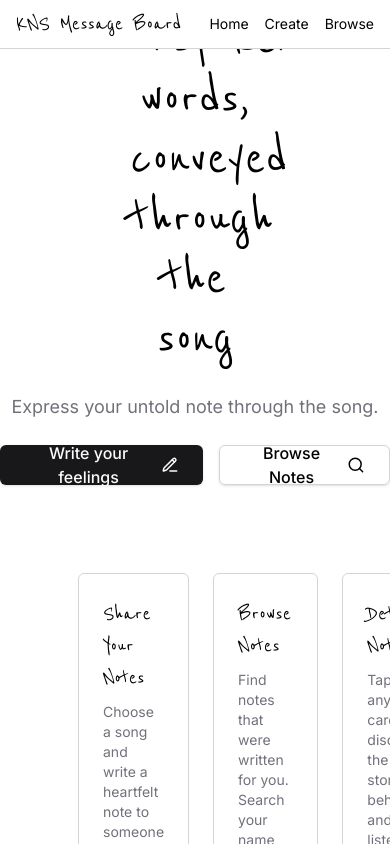
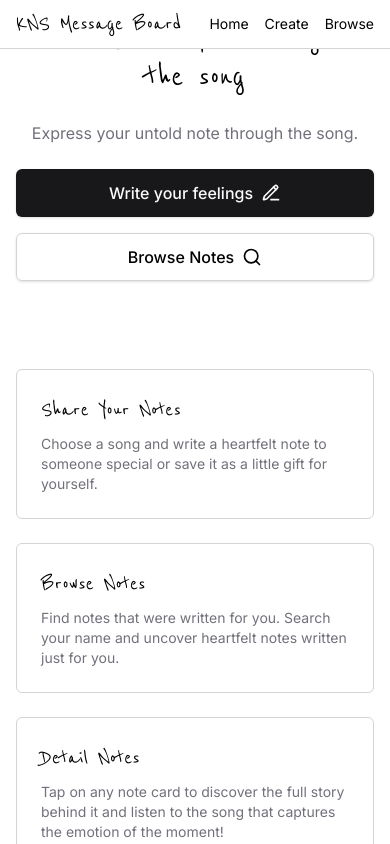
Before and after one commit to raymayo/message-board, a React (Vite) app: page / in a window 390 px wide. Built offline with nearby package versions, Linux system fonts and the light colour scheme.

Commit message:
refactor: enhance layout and styling in Home component for better responsiveness

```diff
--- a/src/Components/Home.jsx
+++ b/src/Components/Home.jsx
@@ -2,34 +2,58 @@ import React from 'react';
 import { Link } from 'react-router-dom';
 import { PencilLine, Search } from 'lucide-react';
 
-
 const Home = () => {
-	return (
-		<div className='flex flex-col justify-center items-center w-full h-full gap-6'>
-			<h1 className='handwritten text-6xl w-1/3'>a collection of unspoken words, conveyed through the song</h1>
-			<p className='text-zinc-500 text-lg'>Express your untold note through the song.</p>
-            <div className='flex gap-4'>
-			<Link to="/create" className="bg-zinc-900 text-zinc-50 px-6 h-10 cursor-pointer font-medium rounded-md shadow-sm flex items-center gap-2">
-                Write your feelings <PencilLine size={20}/>
+    return (
+        <div className="flex flex-col justify-center items-center w-full min-h-screen px-4 text-center gap-6">
+            <h1 className="handwritten text-4xl md:text-6xl max-w-[90%] md:max-w-3xl">
+                a collection of unspoken words, conveyed through the song
+            </h1>
+            <p className="text-zinc-500 text-base md:text-lg">
+                Express your untold note through the song.
+            </p>
+            <div className="flex flex-col md:flex-row gap-4 w-full max-w-md md:max-w-none justify-center items-center">
+                <Link
+                    to="/create"
+                    className="bg-zinc-900 text-zinc-50 px-6 h-12 cursor-pointer font-medium rounded-md shadow-sm flex items-center justify-center gap-2 w-full md:w-auto"
+                >
+                    Write your feelings <PencilLine size={20} />
                 </Link>
-			<Link to='/browse' className='border border-zinc-300 px-6 h-10 cursor-pointer font-medium rounded-md shadow-sm flex items-center gap-2'>Browse Notes <Search size={20}/></Link>
+                <Link
+                    to="/browse"
+                    className="border border-zinc-300 px-6 h-12 cursor-pointer font-medium rounded-md shadow-sm flex items-center justify-center gap-2 w-full md:w-auto"
+                >
+                    Browse Notes <Search size={20} />
+                </Link>
             </div>
-			<div className='flex gap-6 w-3/5 mt-16'>
-                <div className='flex flex-col gap-2 border border-zinc-300 bg-white rounded-md p-6 text-left w-full hover:border-zinc-400 hover:shadow-xl hover:scale-101 transition-all duration-300'>
-                    <h1 className='handwritten text-2xl'>Share Your Notes</h1>
-                    <p className='text-sm text-zinc-500'>Choose a song and write a heartfelt note to someone special or save it as a little gift for yourself.</p>
-                </div>
-                <div className='flex flex-col gap-2 border border-zinc-300 bg-white rounded-md p-6 text-left w-full hover:border-zinc-400 hover:shadow-xl hover:scale-101 transition-all duration-300'>
-                    <h1 className='handwritten text-2xl'>Browse Notes</h1>
-                    <p className='text-sm text-zinc-500'>Find notes that were written for you. Search your name and uncover heartfelt notes written just for you.</p>
-                </div>
-                <div className='flex flex-col gap-2 border border-zinc-300 bg-white rounded-md p-6 text-left w-full hover:border-zinc-400 hover:shadow-xl hover:scale-101 transition-all duration-300'>
-                    <h1 className='handwritten text-2xl'>Detail Notes</h1>
-                    <p className='text-sm text-zinc-500'>Tap on any note card to discover the full story behind it and listen to the song that captures the emotion of the moment!</p>
-                </div>
+            <div className="flex flex-col md:flex-row gap-6 w-full max-w-5xl mt-16">
+                {[
+                    {
+                        title: "Share Your Notes",
+                        description:
+                            "Choose a song and write a heartfelt note to someone special or save it as a little gift for yourself.",
+                    },
+                    {
+                        title: "Browse Notes",
+                        description:
+                            "Find notes that were written for you. Search your name and uncover heartfelt notes written just for you.",
+                    },
+                    {
+                        title: "Detail Notes",
+                        description:
+                            "Tap on any note card to discover the full story behind it and listen to the song that captures the emotion of the moment!",
+                    },
+                ].map((card, index) => (
+                    <div
+                        key={index}
+                        className="flex flex-col gap-2 border border-zinc-300 bg-white rounded-md p-6 text-left w-full hover:border-zinc-400 hover:shadow-xl hover:scale-[1.02] transition-all duration-300"
+                    >
+                        <h1 className="handwritten text-2xl">{card.title}</h1>
+                        <p className="text-sm text-zinc-500">{card.description}</p>
+                    </div>
+                ))}
             </div>
-		</div>
-	);
+        </div>
+    );
 };
 
 export default Home;
```
